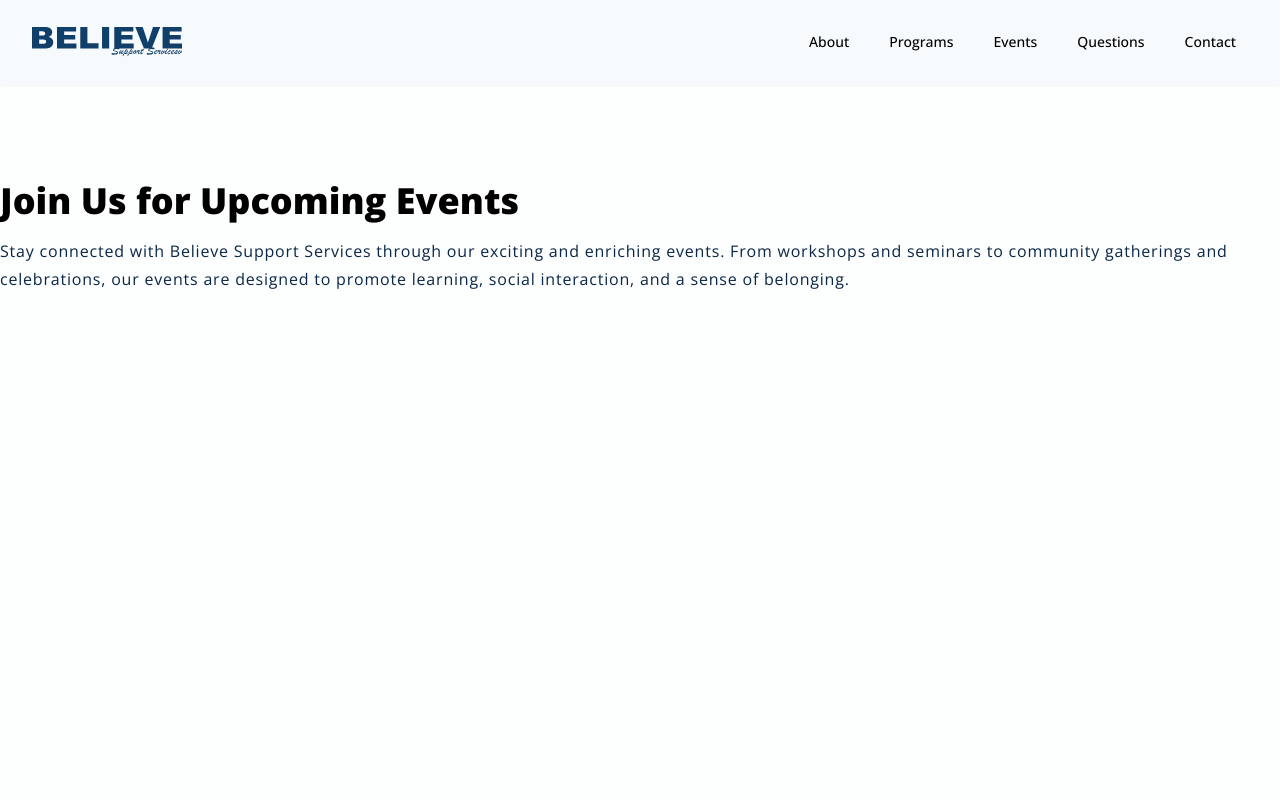
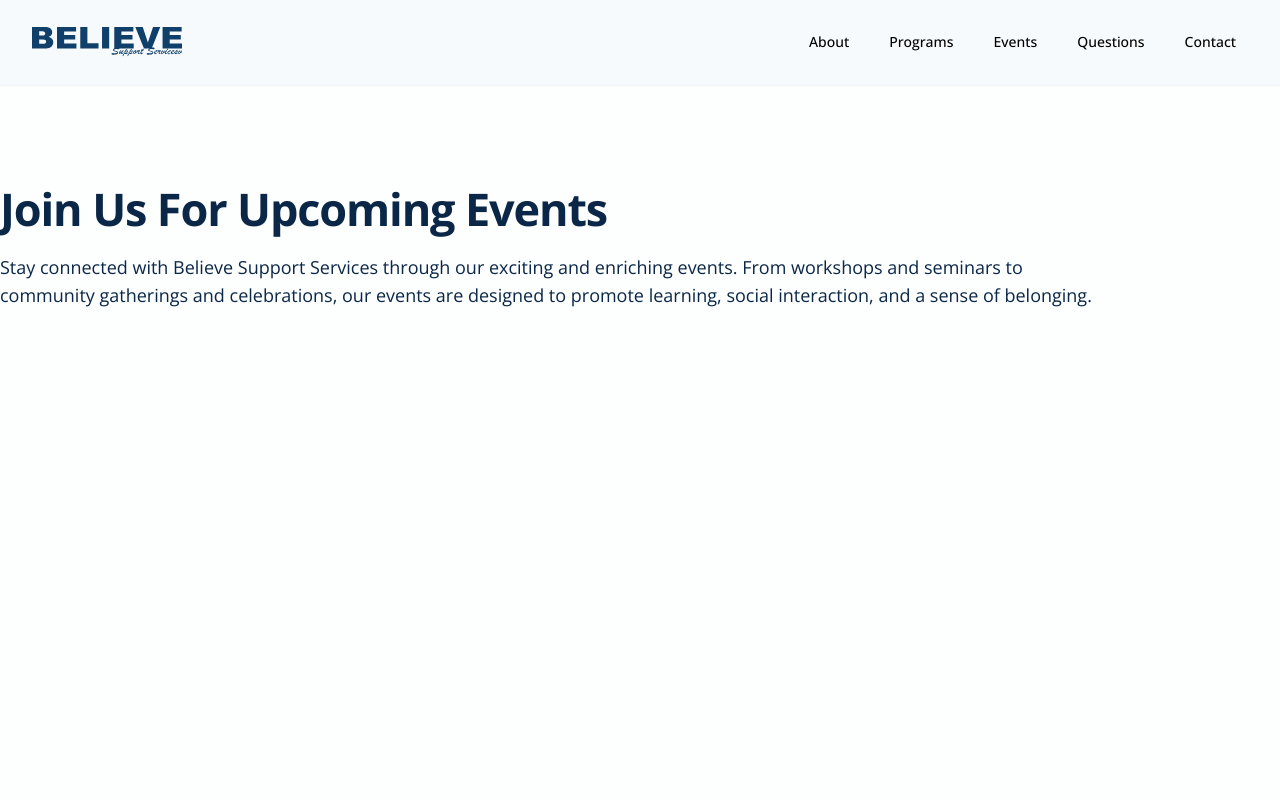
Before and after one commit to Justin-Bento/believe-support-services, a Next.js app: page /events in a window 1280 px wide. Shown: the top 800 px of the page. Built offline with nearby package versions, Linux system fonts and the light colour scheme.

Commit message:
Updated Page Heading typography and spacing to apper consistent throughout the website.

```diff
--- a/src/pages/about.tsx
+++ b/src/pages/about.tsx
@@ -15,9 +15,7 @@ export default function about() {
       <main className="container p-4 mx-auto my-32 space-y-32">
         <section className="">
           <div className="max-w-2xl mx-auto lg:mx-0 lg:max-w-none">
-            <h2 className="font-extrabold capitalize display-small">
-              Our mission
-            </h2>
+            <h2 className="display-medium font-bold capitalize">Our mission</h2>
             <div className="flex flex-col mt-6 gap-x-8 gap-y-20 lg:flex-row">
               <div className="lg:w-full lg:max-w-2xl lg:flex-auto">
                 <p className="prose-lg dark:text-slate-100">
--- a/src/pages/contact.tsx
+++ b/src/pages/contact.tsx
@@ -18,12 +18,14 @@ export default function Contact() {
       <main className="container p-4 mx-auto my-16 space-y-16">
         {/* Support Center Section */}
         <section>
-          <div className="max-w-2xl mx-auto lg:mx-0">
-            <p className="text-base font-semibold leading-7 text-yellow-600">
+          <div className="max-w-2xl mx-auto lg:mx-0 space-y-2">
+            <p className="text-base font-semibold leading-7 text-yellow-600 capitalize">
               Get the help you need
             </p>
-            <h2 className="mt-2 font-bold display-medium">Support center</h2>
-            <p className="mt-3 body-large">
+            <h2 className="display-medium font-bold capitalize">
+              Support center
+            </h2>
+            <p className="text-lg max-w-[120ch] text-balance">
               Anim aute id magna aliqua ad ad non deserunt sunt. Qui irure qui
               lorem cupidatat commodo. Elit sunt amet fugiat veniam occaecat
               fugiat aliqua.
--- a/src/pages/events.tsx
+++ b/src/pages/events.tsx
@@ -8,15 +8,17 @@ export default function events() {
         <title>Events - Believe Support Services</title>
       </Head>
       <main className="min-h-screen xl:container xl:mx-auto py-24">
-        <h1 className="scroll-m-20 font-extrabold tracking-normal text-4xl dark:text-primary-100">
-          Join Us for Upcoming Events
-        </h1>
-        <p className="leading-7 tracking-wider dark:text-primary-100 mt-4">
-          Stay connected with Believe Support Services through our exciting and
-          enriching events. From workshops and seminars to community gatherings
-          and celebrations, our events are designed to promote learning, social
-          interaction, and a sense of belonging.
-        </p>
+        <section className="space-y-4">
+          <h1 className="display-medium font-bold capitalize">
+            Join Us for Upcoming Events
+          </h1>
+          <p className="text-lg max-w-[120ch] text-balance">
+            Stay connected with Believe Support Services through our exciting
+            and enriching events. From workshops and seminars to community
+            gatherings and celebrations, our events are designed to promote
+            learning, social interaction, and a sense of belonging.
+          </p>
+        </section>
         <section className="mt-12"></section>
       </main>
     </>
--- a/src/pages/programs.tsx
+++ b/src/pages/programs.tsx
@@ -17,11 +17,9 @@ export default function programs() {
         />
       </Head>
       <main className="min-h-screen lg:container lg:mx-auto lg:py-32 p-4 py-16">
-        <section className="">
-          <h1 className="scroll-m-20 font-extrabold tracking-wide text-5xl dark:text-primary-100">
-            Explore Our Programs
-          </h1>
-          <p className="leading-7 tracking-wider dark:text-primary-100 mt-6">
+        <section className="space-y-4">
+          <h1 className="display-medium font-bold">Explore Our Programs</h1>
+          <p className="text-lg max-w-[100ch] text-balance">
             We are dedicated to improving the lives of individuals with complex
             needs through a variety of thoughtfully designed programs. Each
             program is crafted to empower, educate, and foster a strong sense of
--- a/src/pages/questions.tsx
+++ b/src/pages/questions.tsx
@@ -13,11 +13,11 @@ export default function questions() {
         />
       </Head>
       <main className="p-4 my-32 lg:container lg:mx-auto lg:p-0">
-        <section className="">
-          <h1 className="scroll-m-20 font-extrabold tracking-wide text-5xl dark:text-primary-100">
+        <section className="space-y-2">
+          <h1 className="display-medium font-bold">
             Questions With Believe Support Services
           </h1>
-          <p className="leading-7 text-xl tracking-wider dark:text-primary-100 mt-6">
+          <p className="text-lg max-w-[120ch] text-balance">
             After sending a survey we pulled some of the most frequently asked
             questions asked by our customers. We received and compiled them all
             into one place for your convenience. Have more questions? Please
```
